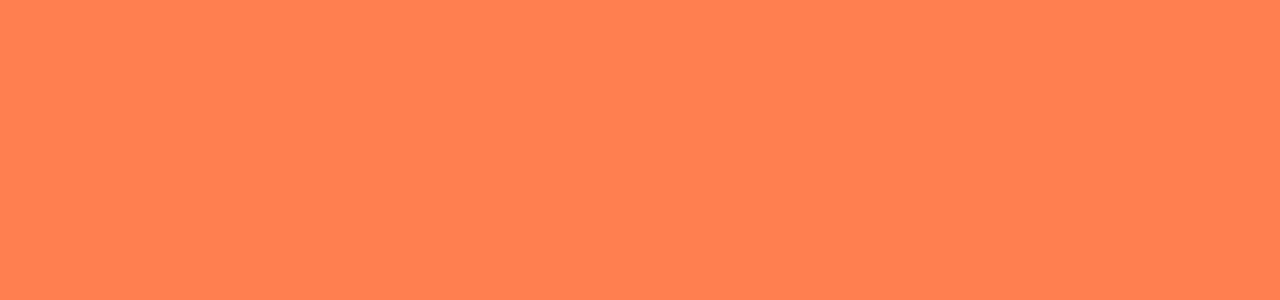
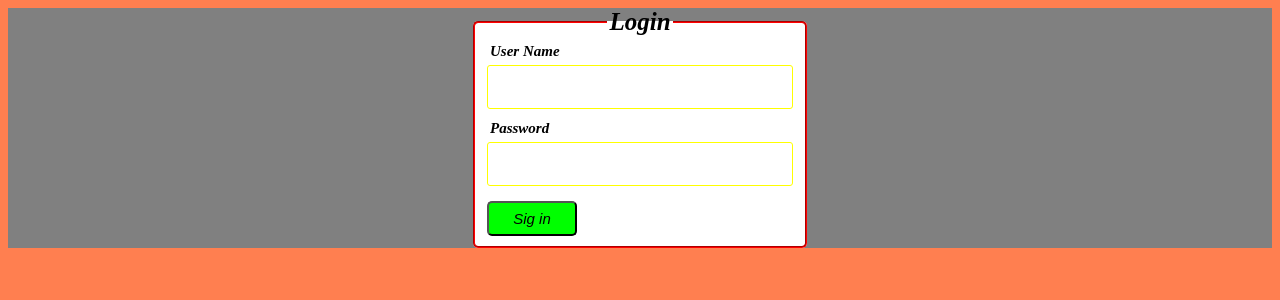
Before and after one commit to FelipePereiradeGodoy/React_Doceria, a React (Create React App) app: page /login in a window 1280 px wide. Shown: the top 300 px of the page. Built offline with nearby package versions, Linux system fonts and the light colour scheme.

Commit message:
ajustes na logica do modal

```diff
--- a/src/App.tsx
+++ b/src/App.tsx
@@ -1,10 +1,12 @@
-import React from 'react';
+import { BrowserRouter } from 'react-router-dom';
 import Routes from './routes';
 
 
 function App() {
   return (
+    <BrowserRouter>
       <Routes />
+    </BrowserRouter>
   );
 }
 
--- a/src/Components/Select/Select.tsx
+++ b/src/Components/Select/Select.tsx
@@ -14,11 +14,16 @@ interface SelectProps extends SelectHTMLAttributes<HTMLSelectElement> {
 
 const Select: React.FC<SelectProps> = ({ label, name, options, ...rest}) => {
     const [isModalOpen, setModalState] = React.useState(false);
-    const toggleModal = () => setModalState(!isModalOpen);
 
-    useEffect(() => {
-        console.log(isModalOpen);
-    });
+    /**
+     * Sempre que uma ação disparada através do escopo JSX for alterar algum state
+     * é bom utilizar o hook "useCallback" para essa ação, passando como parametro no []
+     * o state que ele irá impactar.
+     */
+    const openModal: Function = React.useCallback((event: Event): void => {
+        event.preventDefault();
+        setModalState(true);
+    }, [isModalOpen]);
 
     return(
         <div className="select-block">
@@ -35,7 +40,7 @@ const Select: React.FC<SelectProps> = ({ label, name, options, ...rest}) => {
             </select>
 
             <button
-              onClick={toggleModal}
+              onClick={(event) => openModal(event)}
             >
                 +
             </button>
@@ -43,7 +48,7 @@ const Select: React.FC<SelectProps> = ({ label, name, options, ...rest}) => {
             <Modal
               title={'Novo'}
               isOpen={isModalOpen}
-              onClose={toggleModal}
+              onClose={() => setModalState(false)}
             >
                 Lorem ipsum dolor sit amet consectetur adipisicing elit. Quas reiciendis minima tenetur molestiae voluptates! Aut natus doloremque recusandae est, laudantium ducimus mollitia. Est sunt quam iure. Quasi neque maiores soluta.
             </Modal>
--- a/src/pages/CadastrarDoces/CadastrarDoces.tsx
+++ b/src/pages/CadastrarDoces/CadastrarDoces.tsx
@@ -1,19 +1,28 @@
-import React, {useState} from 'react';
+import React, {useLayoutEffect, useState} from 'react';
 import Input from '../../Components/Input/Input';
 import Select from '../../Components/Select/Select';
 import TextArea from '../../Components/TextArea/TextArea';
 import Button from '../../Components/Button/Button';
 
 import './CadastrarDoces.css';
+import { useHistory } from 'react-router';
 
 
 function CadastrarDoces(){
+    const history = useHistory();
     const [name, setName] = useState('');
     const [category, setCategory] = useState('');
     const [type, setType] = useState('');
     const [price, setPrice] = useState('');
     const [preparationMode, setPraparationMode] = useState('');
 
+    /**
+     * Validar se o usuário está logado na aplicação, caso não estiver, joga ele para /login.
+     */
+    useLayoutEffect(() => {
+      if (!(Boolean(sessionStorage.getItem('logged'))))
+        history.push('login');
+    }, []);
 
     return(
         <div className="page-cadastrarDoces">
--- a/src/pages/Login/Login.tsx
+++ b/src/pages/Login/Login.tsx
@@ -1,18 +1,36 @@
-import React, {useState} from 'react';
+import React, { FormEvent, FormEventHandler, useEffect } from 'react';
 import Input from '../../Components/Input/Input';
 import Button from '../../Components/Button/Button';
 import './Login.css';
+import { useHistory } from 'react-router';
 
 function Login(){
+    const history = useHistory();
+    const [userName, setUserName] = React.useState('');
+    const [password, setPassword] = React.useState('');
 
-    const [userName, setUserName] = useState('');
-    const [password, setPassword] = useState('');
+    function handleLogin(event: FormEvent) {
+        event.preventDefault();
+        if (userName !== "pinguim" || password !== "doceria123")
+            alert("Credenciais erradas");
+        else {
+            sessionStorage.setItem('logged', 'true');
+            history.push("cadastrar-doces");
+        }
+    }
 
+    /**
+     * Remover o atributo 'logged' sempre que o usuário acessar a rota de login
+     * - o correto é não deixar ele acessar a rota, caso esteja logado, deve ser acessada somente através de um logout (no backend)
+     */
+    useEffect(() => {
+        sessionStorage.removeItem('logged');
+    }, []);
 
-    return(
+    return (
         <div className="page-login">
             <main>
-                <form action="">
+                <form action="" onSubmit={handleLogin}>
                     <fieldset>
                         <legend>Login</legend>
 
--- a/src/routes.tsx
+++ b/src/routes.tsx
@@ -1,17 +1,16 @@
-import React from 'react';
-import  {BrowserRouter, Switch, Route } from 'react-router-dom';
+import  { Switch, Route, Redirect } from 'react-router-dom';
 import Login from './pages/Login/Login';
 import CadastrarDoces from './pages/CadastrarDoces/CadastrarDoces';
 
 
 function Routes(){
     return(
-        <BrowserRouter>
-            <Switch>
-                <Route path="/" exact component={Login} />
-                <Route path="/cadastrarDoces" component={CadastrarDoces} />
-            </Switch>
-        </BrowserRouter>
+        <Switch>
+            <Route path="/" exact component={Login} /> {/** alterei '/cadastarDoces para /cadastrar-doces, questão de padrões */}
+            <Route path="/login" exact component={Login} />
+            <Route path="/cadastrar-doces" exact component={CadastrarDoces} />
+            <Redirect from ="*" to="/login" />
+        </Switch>
     );
 }
 
```
